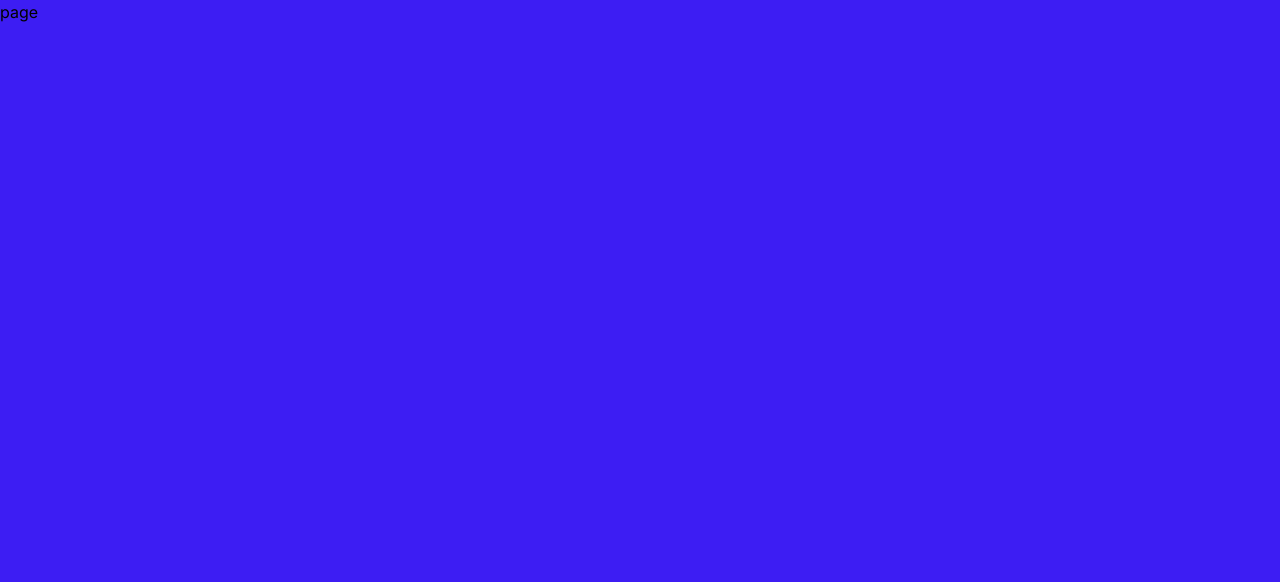
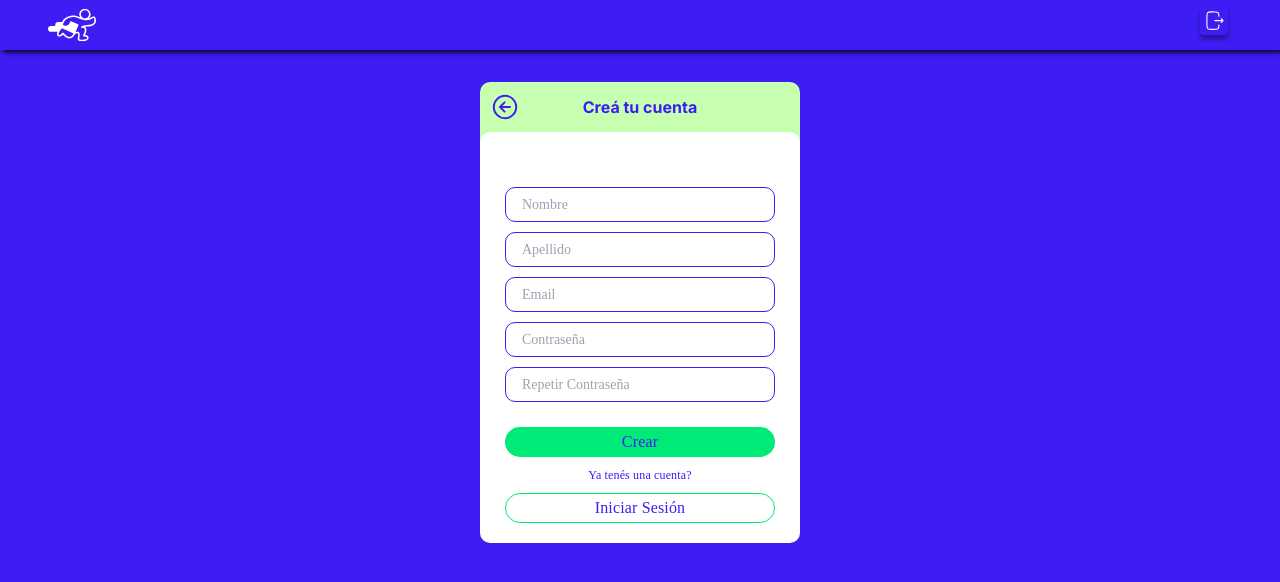
Before and after one commit to hernanortiz18/fast-delivery-src, a Next.js app in the folder fast-delivery-src/: page /register in a window 1280 px wide. Shown: the top 582 px of the page. Built offline with nearby package versions, Linux system fonts and the light colour scheme.

Commit message:
feat: register/box updates

```diff
--- a/fast-delivery-src/src/app/register/page.tsx
+++ b/fast-delivery-src/src/app/register/page.tsx
@@ -1,9 +1,14 @@
-import React from 'react'
+import Navbar from "@/commons/Navbar";
+import CreateAccountBox from "@/components/CreateAccountBox";
+import React from "react";
 
 function page() {
   return (
-    <div>page</div>
-  )
+    <div>
+      <Navbar />
+      <CreateAccountBox />
+    </div>
+  );
 }
 
-export default page
+export default page;
--- a/fast-delivery-src/src/commons/InputText.tsx
+++ b/fast-delivery-src/src/commons/InputText.tsx
@@ -2,14 +2,13 @@ import React from "react";
 import "../styles/input.css";
 
 type InputTextProps = {
-  className: string
-  placeholder: string
-  name: string
-  value: string
-  onChange:  React.ChangeEventHandler<HTMLInputElement>
-  disabled: boolean
-  type: string
-}
+  className: string;
+  placeholder: string;
+  name: string;
+  value: string;
+  onChange: React.ChangeEventHandler<HTMLInputElement>;
+  disabled: boolean;
+};
 function InputText({
   className,
   placeholder,
@@ -17,24 +16,15 @@ function InputText({
   value = "",
   onChange,
   disabled = false,
-  type = "text",
 }: InputTextProps) {
-  const handleChange =  (e: React.ChangeEvent<HTMLInputElement>): void => {
-    if (type === "tel") {
-      const newValue = e.target.value;
-      if (/^\d*$/.test(newValue)) {
-        onChange(e);
-      }
-    } else {
-      onChange(e);
-    }
+  const handleChange = (e: React.ChangeEvent<HTMLInputElement>) => {
+    if (onChange) onChange(e);
   };
   return (
     <input
       className={className}
       placeholder={placeholder}
       name={name}
-      type={type}
       value={value}
       disabled={disabled}
       onChange={handleChange}
--- /dev/null
+++ b/fast-delivery-src/src/components/CreateAccountBox.tsx
@@ -0,0 +1,88 @@
+"use client";
+import React, { ReactNode, useState } from "react";
+import { IoArrowBackCircleOutline } from "react-icons/io5";
+import "../styles/box.css";
+import "../styles/input.css";
+import "../styles/buttons.css";
+import InputText from "@/commons/InputText";
+import InputEmail from "@/commons/InputEmail";
+import InputPassword from "@/commons/InputPassword";
+
+function CreateAccountBox() {
+  const [formData, setFormData] = useState({
+    name: "",
+    lastname: "",
+    email: "",
+    password: "",
+    confirmPassword: "",
+  });
+
+  const handleChange = (e: React.ChangeEvent<HTMLInputElement>): void => {
+    setFormData({ ...formData, [e.target.name]: e.target.value });
+  };
+  return (
+    <div
+      style={{ display: "flex", flexDirection: "column", marginTop: "4.5rem" }}
+    >
+      <div className="headerBox">
+        <IoArrowBackCircleOutline className="arrowIcon" />
+        <div style={{ display: "flex", margin: "auto" }}>
+          <h1 className="title">Creá tu cuenta</h1>
+        </div>
+      </div>
+      <div className="boxStyle">
+        <form className="formContainer">
+          <InputText
+            className="inputWhite"
+            placeholder="Nombre"
+            name="name"
+            value={formData.name}
+            disabled={false}
+            onChange={handleChange}
+          />
+          <InputText
+            className="inputWhite"
+            placeholder="Apellido"
+            name="lastname"
+            value={formData.lastname}
+            disabled={false}
+            onChange={handleChange}
+          />
+          <InputEmail
+            className="inputWhite"
+            placeholder="Email"
+            name="Email"
+            value={formData.email}
+            disabled={false}
+            onChange={handleChange}
+          />
+          <InputPassword
+            className="inputWhite"
+            placeholder="Contraseña"
+            name="password"
+            value={formData.password}
+            disabled={false}
+            onChange={handleChange}
+          />
+          <InputPassword
+            className="inputWhite"
+            placeholder="Repetir Contraseña"
+            name="repeatPassword"
+            value={formData.confirmPassword}
+            disabled={false}
+            onChange={handleChange}
+          />
+          <div
+            style={{ display: "flex", flexDirection: "column", gap: "0.5rem", marginTop: "20px" }}
+          >
+            <button className="greenButton">Crear</button>
+            <button className="link2" >Ya tenés una cuenta?</button>
+            <button className="transparentButton2">Iniciar Sesión</button>
+          </div>
+        </form>
+      </div>
+    </div>
+  );
+}
+
+export default CreateAccountBox;
--- /dev/null
+++ b/fast-delivery-src/src/components/GetPackagesBox.tsx
@@ -0,0 +1,20 @@
+import React from 'react'
+import { IoArrowBackCircleOutline } from "react-icons/io5";
+import "../styles/box.css"
+
+function GetpackageBox() {
+  return (
+    <div className='boxStyle'>
+    <div className='headerBox'>
+      <div style={{ display: 'flex', alignItems: 'center' }}>
+        <IoArrowBackCircleOutline className='arrowIcon' />
+        <h1 className='title'>Obtener paquetes</h1>
+      </div>
+
+    </div>
+
+  </div>
+  )
+}
+
+export default GetpackageBox
--- /dev/null
+++ b/fast-delivery-src/src/styles/box.css
@@ -0,0 +1,53 @@
+.boxStyle {
+  width: 320px;
+  height: fit-content;
+  padding: 20px;
+  padding-top: 50px;
+  margin: auto;
+  background-color: white;
+  border-radius: 10px;
+  overflow: hidden;
+  z-index: 2;
+}
+
+.headerBox {
+  background-color: #c7ffb1;
+  padding: 10px;
+  padding-bottom: 20px;
+  color: #3d1df3;
+  text-align: center;
+  font-size: 18px;
+  height: 60px;
+  width: 320px;
+  display: flex;
+  margin: auto;
+  align-items: center;
+  border-top-left-radius: 10px;
+  border-top-right-radius: 10px;
+  position: relative;
+  z-index: 1;
+  top: 10px;
+  font-weight: bold;
+  font-size: 16px;
+}
+
+.arrowIcon {
+  position: absolute;
+  margin: 10px;
+  margin-left: 0;
+  font-size: 30px;
+  color: #3d1df3;
+}
+
+.title {
+  font-weight: bold;
+  font-size: 16px;
+}
+
+.formContainer {
+  display: flex;
+  flex-direction: column;
+  justify-content: center;
+  align-items: center;
+  margin: auto;
+}
--- a/fast-delivery-src/src/styles/buttons.css
+++ b/fast-delivery-src/src/styles/buttons.css
@@ -9,7 +9,6 @@
   display: flex;
   align-items: center;
   justify-content: center;
-  margin: 1rem auto;
   font-family: "Poppins";
   letter-spacing: 0.15px;
 }
@@ -29,8 +28,7 @@
   display: flex;
   align-items: center;
   justify-content: center;
-  margin: 1rem auto;
-  font-family:'poppins';
+  font-family: "poppins";
   letter-spacing: 0.15px;
 }
 
@@ -45,7 +43,6 @@
   display: flex;
   align-items: center;
   justify-content: center;
-  margin: 1rem auto;
   font-family: "Poppins";
   letter-spacing: 0.15px;
 }
@@ -58,7 +55,6 @@
   display: flex;
   align-items: center;
   justify-content: center;
-  margin: 1rem auto;
   font-family: "Poppins";
   font-weight: 300;
   font-size: 12px;
@@ -74,11 +70,11 @@
   display: flex;
   align-items: center;
   justify-content: center;
-  margin: 1rem auto;
   font-family: "Poppins";
   font-weight: 400;
   font-size: 12px;
   line-height: 20px;
   text-transform: initial;
   letter-spacing: 0.15px;
+  margin: auto;
 }
--- a/fast-delivery-src/src/styles/input.css
+++ b/fast-delivery-src/src/styles/input.css
@@ -22,8 +22,7 @@
 .inputBlue {
   width: 300px;
   height: 35px;
-  margin-top: 8px;
-  margin-bottom: 8px;
+  margin: 5px;
   padding-left: 2.5rem;
   border: 0.5px solid rgba(255, 255, 255, 1);
   border-radius: 10px;
@@ -35,11 +34,10 @@
 }
 
 .inputWhite {
-  width: 300px;
+  width: 270px;
   height: 35px;
-  margin-top: 8px;
-  margin-bottom: 8px;
-  padding-left: 2.5rem;
+  margin: 5px;
+  padding-left: 1rem;
   border: 0.5px solid rgba(61, 29, 243, 1);
   border-radius: 10px;
   color: rgba(61, 29, 243, 1);
```
Also changed, not shown: fast-delivery-src/src/commons/HeaderBox.tsx (added, +16 -0 lines).
